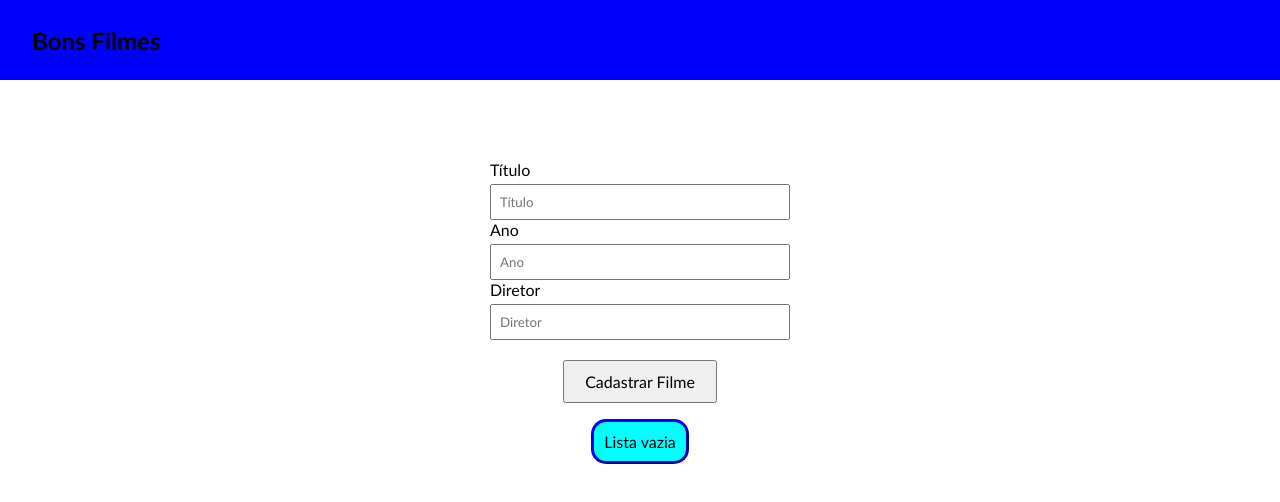
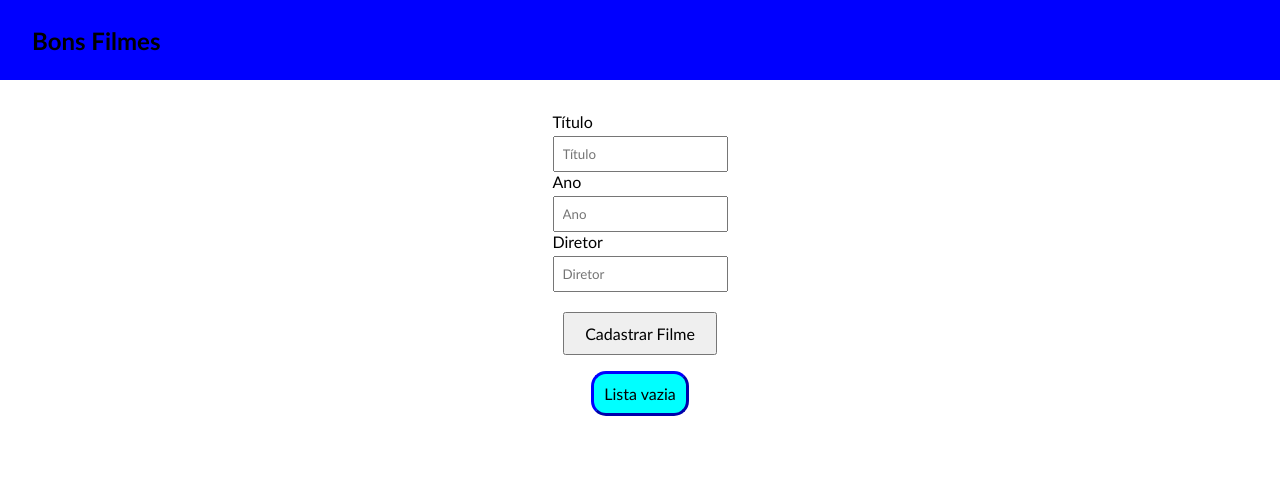
Before and after one commit to lipenathan/filmes-vue, a Vue app: page / in a window 1280 px wide. Shown: the top 502 px of the page. Built offline with nearby package versions, Linux system fonts and the light colour scheme.

Commit message:
aula 31/10

```diff
--- a/src/App.vue
+++ b/src/App.vue
@@ -1,12 +1,12 @@
 <script setup>
-import TelaInicial from './views/TelaInicial.vue'
+import Filmes from './views/Filmes.vue'
 </script>
 
 <template>
   <header>
   </header>
   <main>
-    <TelaInicial />
+    <Filmes />
   </main>
 </template>
 
--- a/src/components/TabelaFilmes.vue
+++ /dev/null
@@ -1,23 +0,0 @@
-<template>
-    <div class="tabela">
-        <slot name="styled"></slot> <!-- Conteúdo passado pelo componente pai -->
-    </div>
-    <div>
-    </div>
-</template>
-<script setup>
-</script>
-<style>
-.tabela {
-    margin-top: 2vh;
-    text-align: center;
-    padding: 10px;
-    display: flex;
-    flex-direction: column;
-    gap: 5px;
-    border-radius: 15px;
-    background-color: aqua;
-    border-style: outset;
-    border-color: blue;
-}
-</style>
--- /dev/null
+++ b/src/components/comum/Pagina.vue
@@ -0,0 +1,15 @@
+<template>
+    <div class="header">
+        <slot name="header"></slot>
+    </div>
+    <div class="body">
+        <slot name="body"></slot>
+    </div>
+    <div class="footer">
+        <slot name="footer"></slot>
+    </div>
+</template>
+<script setup>
+</script>
+<style>
+</style>
--- a/src/components/Filmes.vue
+++ b/src/components/filmes/FormularioFilme.vue
@@ -1,5 +1,4 @@
 <template>
-
     <div class="body">
         <label>
             Título
@@ -18,23 +17,10 @@
         </label>
 
         <button @click="submeter"> Cadastrar Filme </button>
-
-        <TabelaFilmes>
-            <template #styled>
-                <template v-if="filmes.length == 0">
-                    <p> Lista vazia </p>
-                </template>
-                <template v-else>
-                    <ItemFilme v-for="filme in filmes" :key="filme.id" :filme="filme" @excluir-clicado="deletar" />
-                </template>
-            </template>
-        </TabelaFilmes>
     </div>
 </template>
 <script setup>
-import { ref, reactive } from 'vue'
-import TabelaFilmes from '../components/TabelaFilmes.vue'
-import ItemFilme from '../components/ItemFilme.vue' //importa um componente para ser utilizado dentro deste componente,
+import { ref } from 'vue'
 //através da sintaxe reduzida não precisamos exportar os compoentes de forma individual
 
 
@@ -44,8 +30,9 @@ import ItemFilme from '../components/ItemFilme.vue' //importa um componente para
 const titulo = ref("")
 const ano = ref("")
 const diretor = ref("")
-var filmes = reactive([])
 var id = 0 //não reativa. variável que será utilizada somente para lógica de atribuir ids aos componentes
+
+const emit = defineEmits(['cadastrouFilme'])
 
 function submeter() { //método que realiza cadastro de filme, utilizando valores reativos que usuário digitou
     if (titulo.value.length == 0) {
@@ -70,20 +57,11 @@ function submeter() { //método que realiza cadastro de filme, utilizando valore
         'diretor': diretor.value
     }
 
+    emit('cadastrouFilme', filme) //emite evento de filme cadastrato
+
     titulo.value = ""
     ano.value = ""
     diretor.value = ""
-
-    filmes.push(filme)
-}
-
-function deletar(id) {//método para deletar item de acordo com o id
-    var index = filmes.findIndex(filme => filme.id === id)
-    filmes.splice(index, 1)
-}
-
-function itemClicado() {
-    alert('Algum item foi clicadinho')
 }
 
 </script>
@@ -108,14 +86,7 @@ function itemClicado() {
     margin-left: 4vh;
 }
 
-.body {
-    display: flex;
-    flex-direction: column;
-    align-items: center;
-    margin-top: 10vh;
-    height: 100vh;
-    text-align: center;
-}
+
 
 label {
     display: flex;
--- /dev/null
+++ b/src/components/filmes/TabelaFilmes.vue
@@ -0,0 +1,45 @@
+<template>
+    <div class="tabela">
+        <template v-if="filmes.length == 0">
+            <p> Lista vazia </p>
+        </template>
+        <template v-else>
+            <ItemFilme v-for="filme in filmes" :key="filme.id" :filme="filme" @excluir-clicado="deletar" />
+        </template>
+    </div>
+    <div>
+    </div>
+</template>
+<script setup>
+import ItemFilme from './ItemFilme.vue' //importa um componente para ser utilizado dentro deste componente,
+
+const props = defineProps({
+    filmes: [{
+        id: Number,
+        titulo: String,
+        ano: Number,
+        diretor: String
+    }]
+})
+
+const emit = defineEmits(['itemExcluido'])
+
+function deletar(id) {//emite evento de item excluído
+    emit('itemExcluido', id)
+}
+</script>
+<style>
+.tabela {
+    margin-top: 2vh;
+    text-align: center;
+    padding: 10px;
+    display: flex;
+    flex-direction: column;
+    gap: 5px;
+    border-radius: 15px;
+    background-color: aqua;
+    border-style: outset;
+    border-color: blue;
+}
+
+</style>
--- a/src/main.js
+++ b/src/main.js
@@ -2,10 +2,12 @@
 
 import { createApp } from 'vue'
 import App from './App.vue'
-import Menu from './components/Menu.vue'
+import Menu from './components/comum/Menu.vue'
+import Pagina from './components/comum/Pagina.vue'
 
 const app = createApp(App)
 
 app.component('Menu', Menu)
+app.component('Pagina', Pagina)
 
 app.mount('#app')
--- /dev/null
+++ b/src/views/Filmes.vue
@@ -0,0 +1,37 @@
+<template>
+    <Pagina><!-- Componente Registrado globalmente -->
+        <template #header>
+            <Menu titulo='Bons Filmes'></Menu><!-- Componente Registrado globalmente -->
+        </template>
+        <template #body>
+            <formulario-filme @cadastrou-filme="atualizarLista" />
+            <tabela-filmes :filmes="filmes" @item-excluido="deletar" />
+        </template>
+        <template #footer></template>
+    </Pagina>
+</template>
+<script setup>
+import { reactive } from 'vue'
+import FormularioFilme from '../components/filmes/FormularioFilme.vue'
+import TabelaFilmes from '../components/filmes/TabelaFilmes.vue'
+
+const filmes = reactive([])
+
+function atualizarLista(filme) {
+    filmes.push(filme)
+}
+
+function deletar(id) {
+    var index = filmes.findIndex(filme => filme.id === id)
+    filmes.splice(index, 1)
+}
+</script>
+<style>
+.body {
+    display: flex;
+    flex-direction: column;
+    align-items: center;
+    margin-top: 2vh;
+    text-align: center;
+}
+</style>
--- a/src/views/TelaInicial.vue
+++ /dev/null
@@ -1,7 +0,0 @@
-<template>
-    <Menu titulo='Bons Filmes'></Menu>
-    <Filmes/>
-</template>
-<script setup>
-import Filmes from '../components/Filmes.vue'
-</script>
```
Also changed, not shown: src/components/comum/Menu.vue (renamed from src/components/Menu.vue), src/components/filmes/ItemFilme.vue (renamed from src/components/ItemFilme.vue), 1 other file (tests, documents, lock files or other folders).
